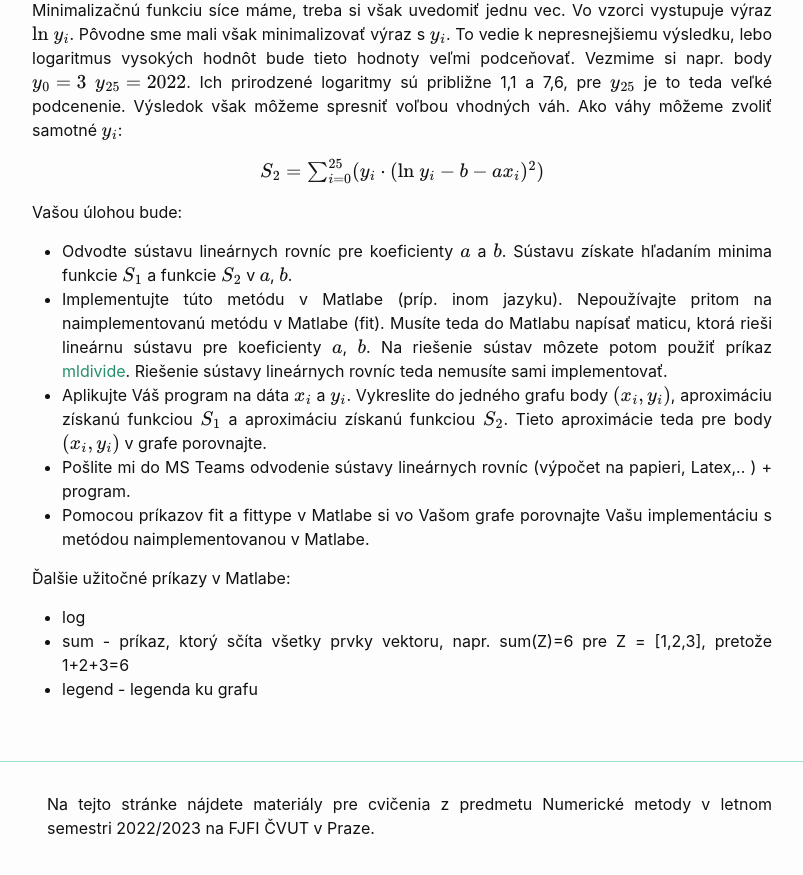
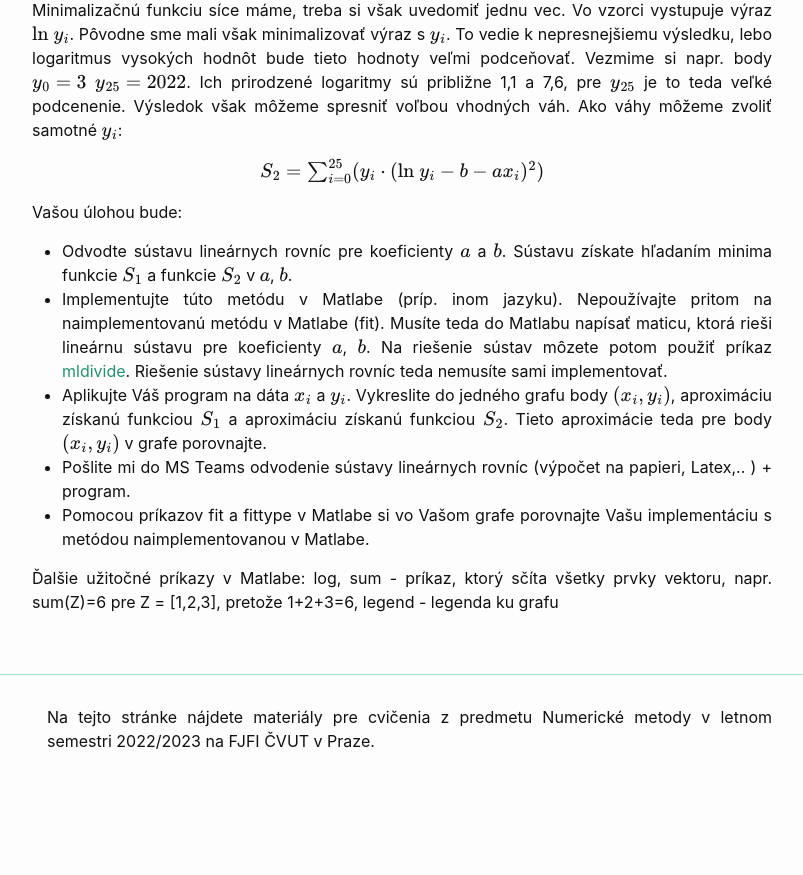
Before and after one commit to maslarova/maslarova.github.io, a Jekyll site: the page built from _posts/2020-04-03-cvicenie6.md, in a window 1280 px wide and 900 px high, scrolled down 662 px. Shown: the top 875 px of the window, without its empty margins (238-1041 px from the left). Built offline with Jekyll 4.4.1, drawn with Linux system fonts in a browser that asks for light colours; after the commit the page ends 1475 px from its top, so only the background shows below that.

Commit message:
2020-04-03-cvicenie6.md

```diff
--- a/_posts/2020-04-03-cvicenie6.md
+++ b/_posts/2020-04-03-cvicenie6.md
@@ -40,7 +40,4 @@ Vašou úlohou bude:
 - Pomocou príkazov fit a fittype v Matlabe si vo Vašom grafe porovnajte Vašu implementáciu s metódou naimplementovanou v Matlabe.
 
 
-Ďalšie užitočné príkazy v Matlabe: <br />
-- log <br />
-- sum - príkaz, ktorý sčíta všetky prvky vektoru, napr. sum(Z)=6 pre Z = [1,2,3], pretože 1+2+3=6 <br />
-- legend - legenda ku grafu
+Ďalšie užitočné príkazy v Matlabe:  log, sum - príkaz, ktorý sčíta všetky prvky vektoru, napr. sum(Z)=6 pre Z = [1,2,3], pretože 1+2+3=6, legend - legenda ku grafu
```
